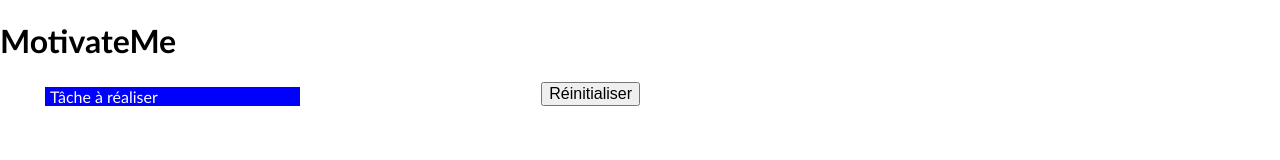
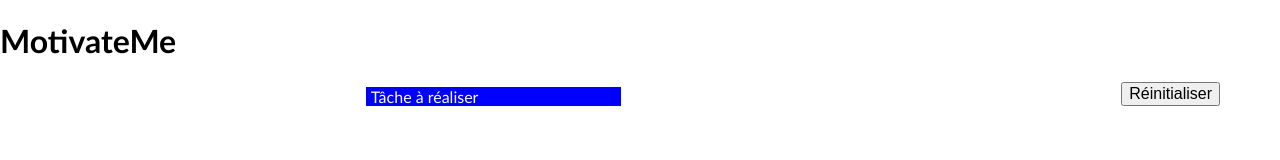
Before and after one commit to KillianKemps/Motio, a plain HTML site: page index.html in a window 1280 px wide. Drawn offline with Linux system fonts and the light colour scheme.

Commit message:
Center todo list

```diff
--- a/css/style.css
+++ b/css/style.css
@@ -37,10 +37,13 @@ li{
 }
 #clear{
 	float: right;
-	margin-right: 50%;
+    /* margin-right: 50%; */
+    position: relative;
+    right: 60px;
 }
 #todo{
 	height:395px;
 	width:500px;
+	margin: 0 auto;
 	overflow: auto;
 }
```
